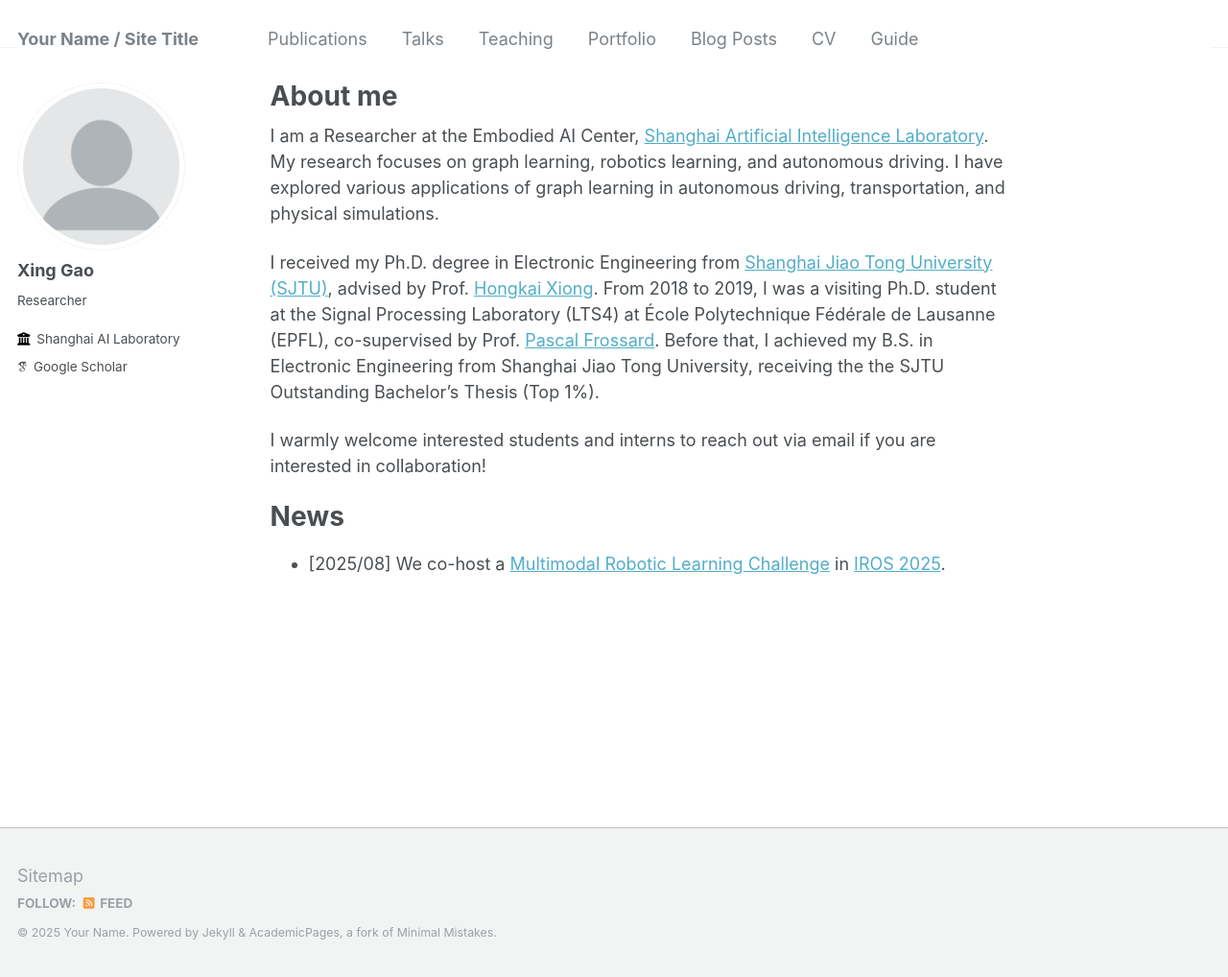
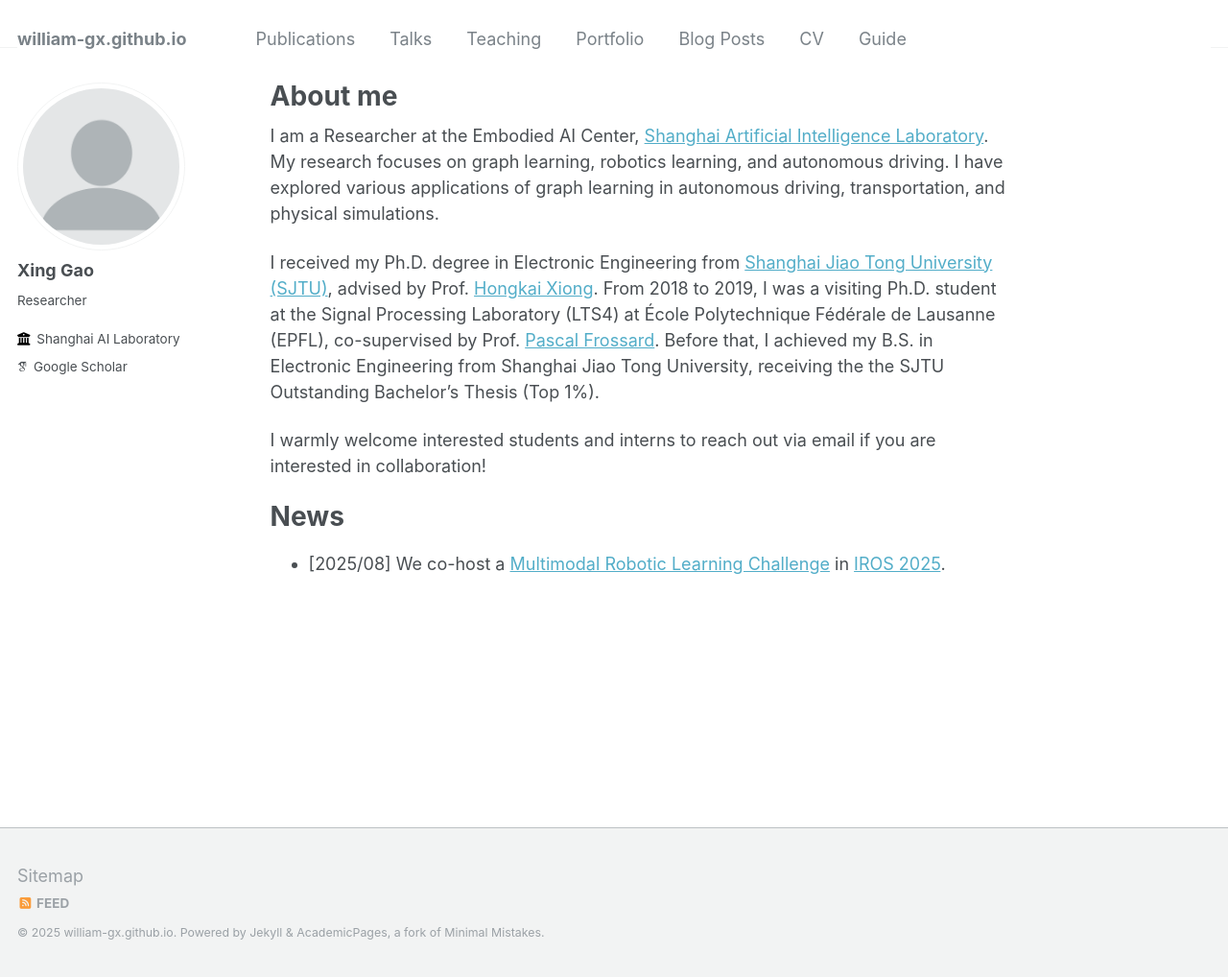
Before and after one commit to william-gx/william-gx.github.io, a Jekyll site: the page built from _pages/about.md, in a window 1280 px wide and 1018 px high. Shown: the whole window at 96% size. Built offline with Jekyll 4.4.1, drawn with Linux system fonts in a browser that asks for light colours; some web fonts are replaced.

Commit message:
Update _config.yml

```diff
--- a/_config.yml
+++ b/_config.yml
@@ -7,14 +7,14 @@
 # server process.
 
 # Basic Site Settings
-locale                   : "en-US"
-title                    : "Your Name / Site Title"
-title_separator          : "-"
-name                     : &name "Your Name"
-description              : &description "personal description"
-url                      : https://academicpages.github.io # the base hostname & protocol for your site e.g. "https://mmistakes.github.io"
-baseurl                  : "" # the subpath of your site, e.g. "/blog"
-repository               : "academicpages/academicpages.github.io"
+locale                   : #"en-US"
+title                    : #"Your Name / Site Title"
+title_separator          : #"-"
+name                     : #&name "Your Name"
+description              : #&description "personal description"
+url                      : #https://academicpages.github.io # the base hostname & protocol for your site e.g. "https://mmistakes.github.io"
+baseurl                  : #"" # the subpath of your site, e.g. "/blog"
+repository               : #"academicpages/academicpages.github.io"
 
 # Site Author - The following control what appear as part of the author content on the side bar.
 #               If a field is blank the icon and link will not appear, otherwise it will be shown.
```
